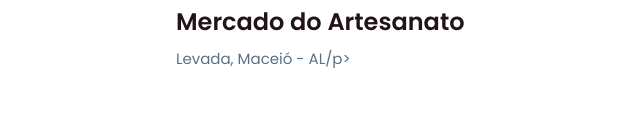
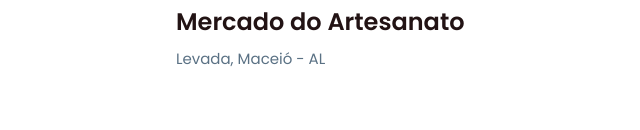
Before and after one commit to MarcoBueno02/projetoweb, a plain HTML site: page index.html in a window 1280 px wide. Shown: the part 4200-4330 px from the top of the page, 480-1120 px from the left. Drawn offline with nearby package versions, Linux system fonts and the light colour scheme.

Commit message:
Update index.html

```diff
--- a/index.html
+++ b/index.html
@@ -323,7 +323,7 @@
 				<div class="dest-content">
 					<div class="location">
 						<h4>Mercado do Artesanato</h4>
-						<p>Levada, Maceió - AL/p>
+						<p>Levada, Maceió - AL</p>
 					</div>
 
 				</div>
```
